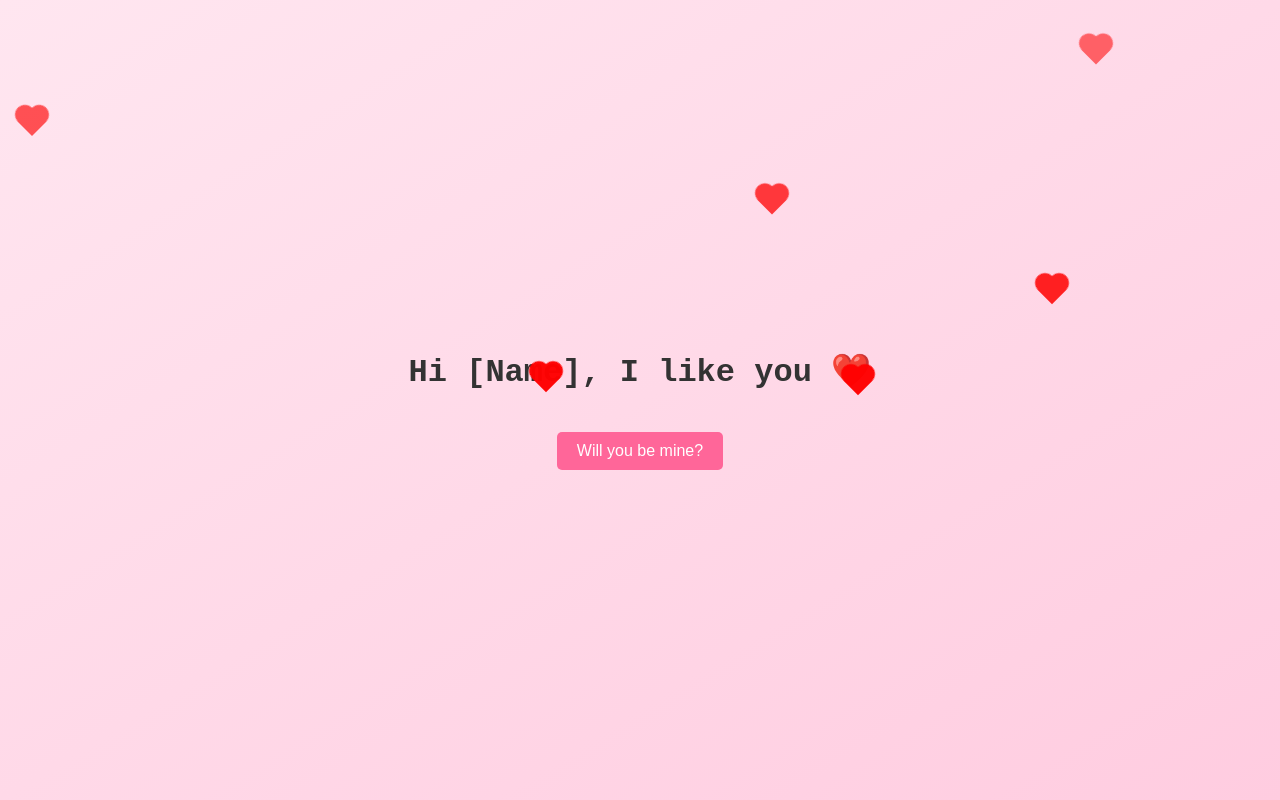
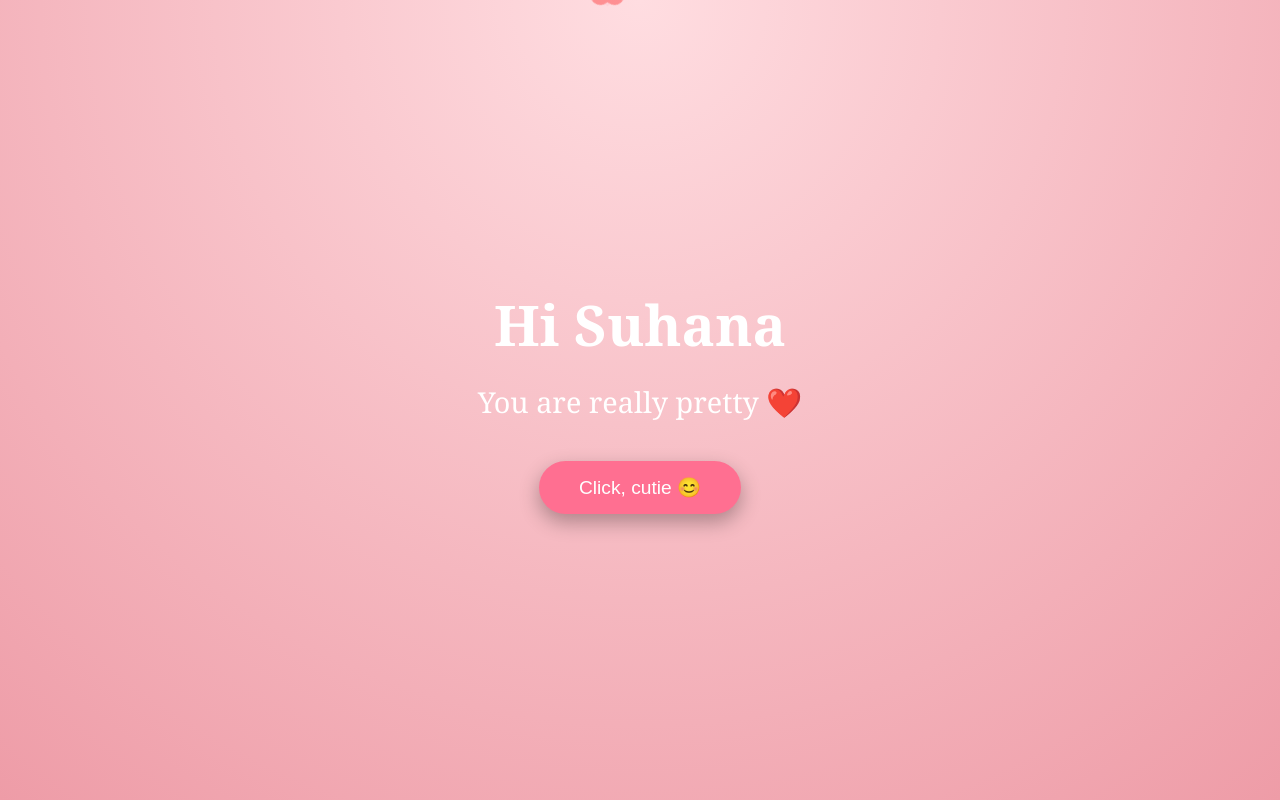
Before and after one commit to Sufianrhm/For-you, a plain HTML site: page index.html in a window 1280 px wide. Drawn offline with Linux system fonts and the light colour scheme.

Commit message:
Update index.html

```diff
--- a/index.html
+++ b/index.html
@@ -2,58 +2,76 @@
 <html lang="en">
 <head>
   <meta charset="UTF-8" />
-  <title>For You ❤️</title>
+  <title>Hi Suhana ❤️</title>
   <style>
     body {
+      background: radial-gradient(circle at top, #ffdde1, #ee9ca7);
+      font-family: 'Georgia', cursive;
       margin: 0;
-      background: linear-gradient(to bottom right, #ffe6f0, #ffcce0);
+      height: 100vh;
       overflow: hidden;
       display: flex;
-      flex-direction: column;
+      justify-content: center;
       align-items: center;
-      justify-content: center;
-      height: 100vh;
-      font-family: 'Courier New', monospace;
-      color: #333;
+      text-align: center;
+      color: #fff;
+      transition: background 1s ease;
     }
+
+    .page {
+      max-width: 90%;
+      opacity: 1;
+      transition: opacity 1s ease;
+    }
+
+    .hidden {
+      opacity: 0;
+      pointer-events: none;
+      position: absolute;
+    }
+
     h1 {
-      font-size: 2em;
+      font-size: 3.5em;
+      margin: 0;
+      animation: fadeIn 2s ease-out forwards;
     }
-    #message {
-      white-space: nowrap;
-      border-right: 2px solid;
-      width: 24ch;
-      animation: typing 4s steps(24), blink .5s step-end infinite alternate;
-      overflow: hidden;
+
+    p {
+      font-size: 1.8em;
+      margin: 20px 0 40px;
+      animation: fadeIn 3s ease-out forwards;
     }
-    @keyframes typing {
-      from { width: 0 }
-      to { width: 24ch }
+
+    button {
+      background: #ff6f91;
+      border: none;
+      color: white;
+      padding: 15px 40px;
+      border-radius: 50px;
+      font-size: 1.2em;
+      cursor: pointer;
+      box-shadow: 0 8px 20px rgba(0,0,0,0.3);
+      transition: all 0.3s ease;
+      animation: fadeIn 4s ease-out forwards;
     }
-    @keyframes blink {
-      from, to { border-color: transparent }
-      50% { border-color: #333 }
+
+    button:hover {
+      background: #ff3e6c;
+      transform: scale(1.05);
     }
-    button {
-      margin-top: 20px;
-      padding: 10px 20px;
-      font-size: 1em;
-      border: none;
-      border-radius: 5px;
-      background: #ff6699;
-      color: white;
-      cursor: pointer;
-    }
+
     .heart {
       position: absolute;
       width: 20px;
       height: 20px;
       background: red;
       transform: rotate(45deg);
-      animation: float 5s linear infinite;
+      animation: float 8s infinite linear;
+      opacity: 0.7;
     }
-    .heart:before,
-    .heart:after {
+
+    .heart::before,
+    .heart::after {
       content: '';
       position: absolute;
       width: 20px;
@@ -61,46 +79,67 @@
       background: red;
       border-radius: 50%;
     }
-    .heart:before {
+
+    .heart::before {
       top: -10px;
       left: 0;
     }
-    .heart:after {
+
+    .heart::after {
       left: -10px;
       top: 0;
     }
+
     @keyframes float {
       0% {
         transform: translateY(0) rotate(45deg);
-        opacity: 1;
+        opacity: 0.7;
       }
       100% {
         transform: translateY(-100vh) rotate(45deg);
         opacity: 0;
       }
     }
+
+    @keyframes fadeIn {
+      0% { opacity: 0; transform: translateY(20px); }
+      100% { opacity: 1; transform: translateY(0); }
+    }
   </style>
 </head>
 <body>
-  <h1 id="message">Hi [Name], I like you ❤️</h1>
-  <button onclick="reveal()">Will you be mine?</button>
+  <!-- Page 1 -->
+  <div class="page" id="page1">
+    <h1>Hi Suhana</h1>
+    <p>You are really pretty ❤️</p>
+    <button onclick="nextPage()">Click, cutie 😊</button>
+  </div>
 
-  <audio id="bg-music" src="YOUR-SONG-LINK.mp3" autoplay loop></audio>
+  <!-- Page 2 -->
+  <div class="page hidden" id="page2">
+    <h1>💞</h1>
+    <p>I want to be your friend forever 💖</p>
+  </div>
 
+  <!-- Floating hearts -->
   <script>
-    function reveal() {
-      document.getElementById('message').innerText = "I want to spend forever with you ❤️";
+    const body = document.querySelector('body');
+
+    for(let i = 0; i < 30; i++) {
+      let heart = document.createElement('div');
+      heart.className = 'heart';
+      heart.style.left = Math.random() * 100 + 'vw';
+      heart.style.animationDuration = (5 + Math.random() * 5) + 's';
+      heart.style.width = heart.style.height = (10 + Math.random() * 20) + 'px';
+      heart.style.background = 'pink';
+      body.appendChild(heart);
     }
 
-    // Create floating hearts
-    setInterval(() => {
-      const heart = document.createElement('div');
-      heart.className = 'heart';
-      heart.style.left = Math.random() * 100 + 'vw';
-      heart.style.animationDuration = 3 + Math.random() * 2 + 's';
-      document.body.appendChild(heart);
-      setTimeout(() => heart.remove(), 5000);
-    }, 500);
+    function nextPage() {
+      document.getElementById('page1').classList.add('hidden');
+      document.body.style.background = 'radial-gradient(circle at bottom, #fbc2eb, #a6c1ee)';
+      document.getElementById('page2').classList.remove('hidden');
+    }
   </script>
 </body>
 </html>
```
